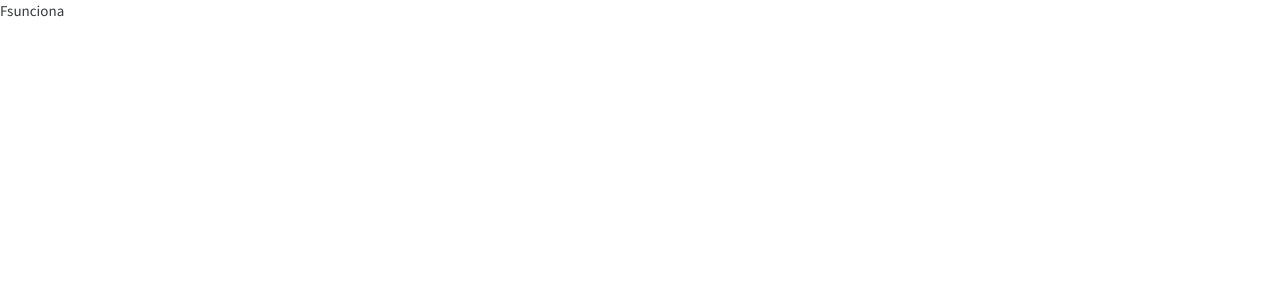
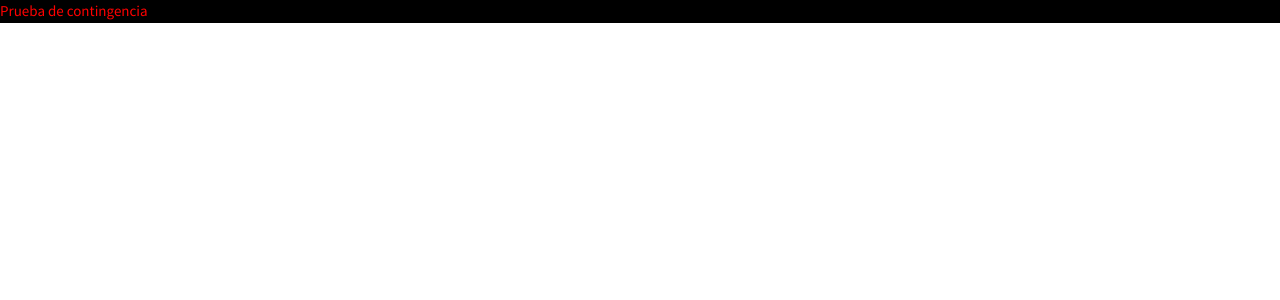
Before and after one commit to Jose-Cabrera-FullStack/Summoners-Cave, a React app: page /#/ in a window 1280 px wide. Shown: the top 300 px of the page. Built offline with nearby package versions, Linux system fonts and the light colour scheme.

Commit message:
ya esta funcionando el Styled Components con typescript

```diff
--- a/package.json
+++ b/package.json
@@ -11,8 +11,10 @@
   "license": "ISC",
   "dependencies": {
     "@types/react-router-dom": "^5.1.6",
+    "@types/styled-components": "^5.1.4",
     "react": "^16.7.0",
-    "react-dom": "^16.7.0"
+    "react-dom": "^16.7.0",
+    "styled-components": "^5.2.0"
   },
   "devDependencies": {
     "@types/react": "^16.7.18",
--- a/public/index.html
+++ b/public/index.html
@@ -1,18 +1,18 @@
 <!DOCTYPE html>
 <html lang="en">
+  <head>
+    <meta charset="UTF-8" />
+    <meta name="viewport" content="width=device-width, initial-scale=1.0" />
+    <meta http-equiv="X-UA-Compatible" content="ie=edge" />
+    <title>Summoner's Cave</title>
+    <!-- BOOTSWATCH THEME CDN -->
+    <link
+      rel="stylesheet"
+      href="https://bootswatch.com/4/cosmo/bootstrap.min.css"
+    />
+  </head>
 
-<head>
-    <meta charset="UTF-8">
-    <meta name="viewport" content="width=device-width, initial-scale=1.0">
-    <meta http-equiv="X-UA-Compatible" content="ie=edge">
-    <title>React TS CRUD</title>
-    <!-- BOOTSWATCH THEME CDN -->
-    <link rel="stylesheet" href="https://bootswatch.com/4/cosmo/bootstrap.min.css">
-</head>
-
-<body>
+  <body>
     <div id="app"></div>
-
-</body>
-
+  </body>
 </html>
--- a/src/components/Home/PrincipalViewPort.tsx
+++ b/src/components/Home/PrincipalViewPort.tsx
@@ -1,10 +1,14 @@
-import * as React from 'react';
-
+import * as React from "react";
+import { Div, Text } from "./style/index";
 
 const PrincipalViewPort = () => {
-    return (
-        <p>Fsunciona</p>
-    );
-  };
+  return (
+    <>
+      <Div>
+        <Text theme={{ color: "red" }}>Prueba de contingencia</Text>
+      </Div>
+    </>
+  );
+};
 
-  export default (PrincipalViewPort);
+export default PrincipalViewPort;
--- /dev/null
+++ b/src/components/Home/style/index.ts
@@ -0,0 +1,10 @@
+import styled from "styled-components";
+
+const Div = styled.div`
+  background: black;
+`;
+const Text = styled.p`
+  color: ${(props) => props.theme.color};
+`;
+
+export { Div, Text };
--- a/tsconfig.json
+++ b/tsconfig.json
@@ -3,7 +3,7 @@
     /* Basic Options */
     "target": "es5",                          /* Specify ECMAScript target version: 'ES3' (default), 'ES5', 'ES2015', 'ES2016', 'ES2017','ES2018' or 'ESNEXT'. */
     "module": "commonjs",                     /* Specify module code generation: 'none', 'commonjs', 'amd', 'system', 'umd', 'es2015', or 'ESNext'. */
-    // "lib": [],                             /* Specify library files to be included in the compilation. */
+    "lib": ["es6", "dom"],                             /* Specify library files to be included in the compilation. */
     // "allowJs": true,                       /* Allow javascript files to be compiled. */
     // "checkJs": true,                       /* Report errors in .js files. */
     "jsx": "react",                     /* Specify JSX code generation: 'preserve', 'react-native', or 'react'. */
@@ -42,10 +42,10 @@
     // "paths": {},                           /* A series of entries which re-map imports to lookup locations relative to the 'baseUrl'. */
     // "rootDirs": [],                        /* List of root folders whose combined content represents the structure of the project at runtime. */
     // "typeRoots": [],                       /* List of folders to include type definitions from. */
-    // "types": [],                           /* Type declaration files to be included in compilation. */
+    "types": ["react"],               /* Type declaration files to be included in compilation. */
     // "allowSyntheticDefaultImports": true,  /* Allow default imports from modules with no default export. This does not affect code emit, just typechecking. */
     // "esModuleInterop": true                   /* Enables emit interoperability between CommonJS and ES Modules via creation of namespace objects for all imports. Implies 'allowSyntheticDefaultImports'. */
-    // "preserveSymlinks": true,              /* Do not resolve the real path of symlinks. */
+    // "preserveSymlinks": true,                 /* Do not resolve the real path of symlinks. */
 
     /* Source Map Options */
     // "sourceRoot": "",                      /* Specify the location where debugger should locate TypeScript files instead of source locations. */
```
Also changed, not shown: 1 other file (tests, documents, lock files or other folders).
